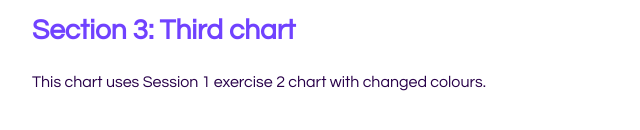
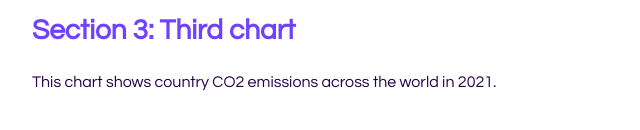
Before and after one commit to clambo24/clambo24.github.io, a plain HTML site: page index.html in a window 1280 px wide. Shown: the part 670-800 px from the top of the page, 208-848 px from the left. Drawn offline with Linux system fonts and the light colour scheme; a script that the page names is missing.

Commit message:
Update index.html

```diff
--- a/index.html
+++ b/index.html
@@ -75,7 +75,7 @@
       <div class="chart-description"> <!-- we are grouping the title and description together so we can style them together -->
           <h2>Section 3: Third chart</h2>
           <p> <!-- This is a paragraph, it's the main way to display text on a web page -->
-              This chart uses Session 1 exercise 2 chart with changed colours.
+              This chart shows country CO2 emissions across the world in 2021.
           </p>
       </div>
       <figure id="Location3"></figure> <!-- we give it an id so we can put a vega-lite graph here with VegaEmbed -->
```
